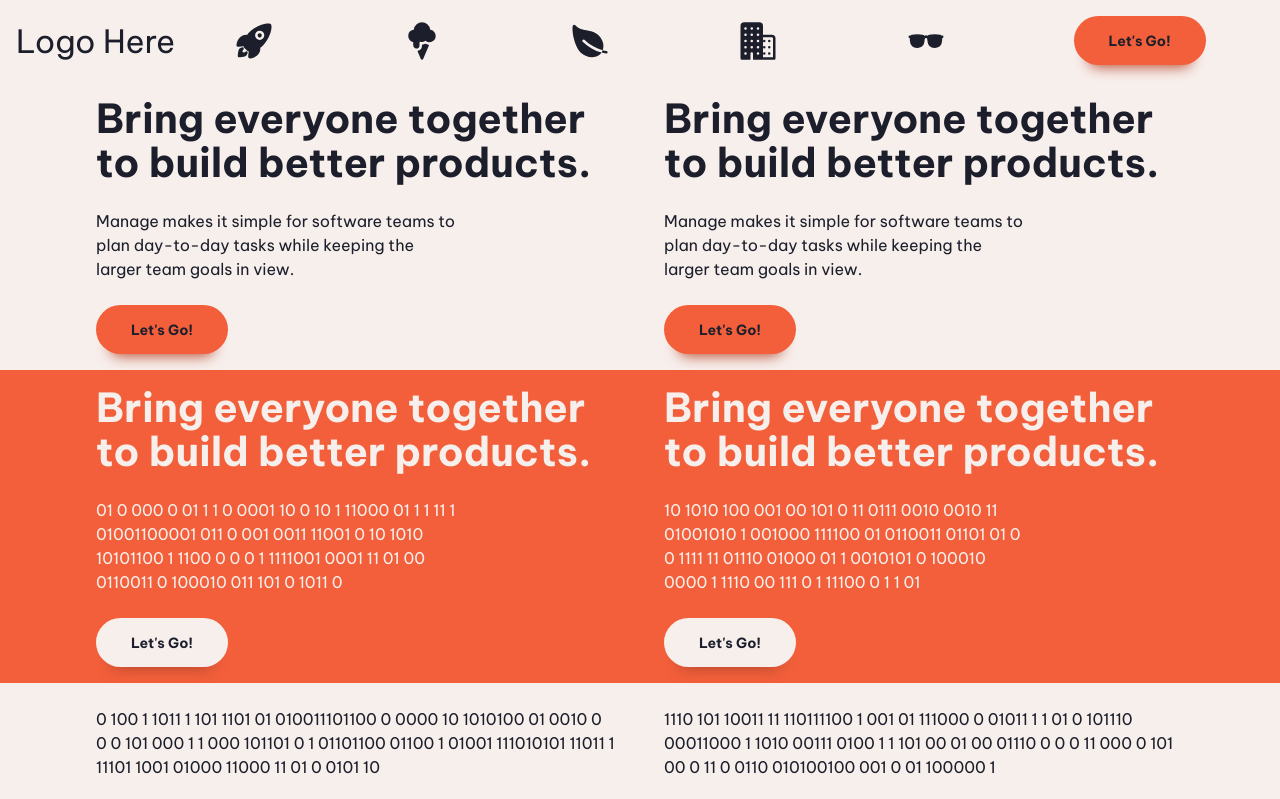
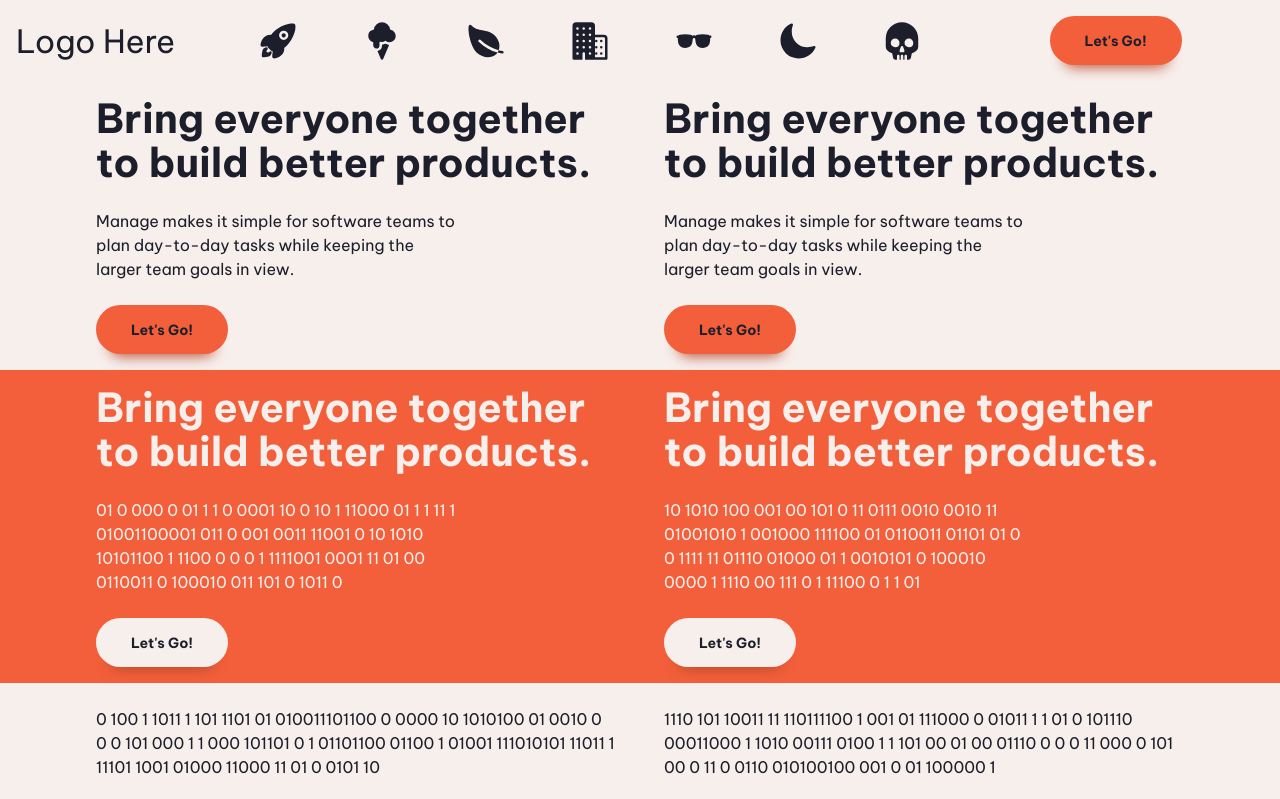
Before and after one commit to bennyjams/dynamic-palette-site, a React (Create React App) app: page / in a window 1280 px wide. Shown: the top 799 px of the page. Built offline with nearby package versions, Linux system fonts and the light colour scheme.

Commit message:
header adjustments for readability/aesthetics

```diff
--- a/src/App.css
+++ b/src/App.css
@@ -185,7 +185,7 @@ body {
 
 .nav-list {
   display: flex;
-  gap: clamp(1rem, 10vw, 8rem);
+  gap: clamp(1rem, 5vw, 8rem);
   font-weight: var(--fw-bold);
 }
 .nav-list a {
@@ -254,11 +254,13 @@ body {
   .nav-list {
     display: grid;
     width: 100%;
+    grid-template-columns: 1fr 1fr 1fr;
   }
   .nav-list li {
     text-align: center;
     align-items: center;
     justify-content: center;
+    margin-inline: auto;
   }
 
   .mobile-nav-toggle {
--- a/src/App.js
+++ b/src/App.js
@@ -81,6 +81,26 @@ export function setPalette(newPalette) {
     modDown: 0.7,
     dark: true,
   };
+  let night = {
+    name: "night",
+    pri: "#f2eed5",
+    acc: "#808ded",
+    neu: "#3b4699",
+    bkg: "#15255e",
+    modUp: 1.1,
+    modDown: 0.7,
+    dark: true,
+  };
+  let poison = {
+    name: "poison",
+    pri: "#94fcb3",
+    acc: "#53cc45",
+    neu: "#775fe0",
+    bkg: "#471fa3",
+    modUp: 1.1,
+    modDown: 0.7,
+    dark: true,
+  };
 
   function setColors(theme) {
     root.setAttribute(
@@ -136,6 +156,12 @@ export function setPalette(newPalette) {
     UpdateShadows(true);
   } else if (newPalette === "hacker") {
     setColors(hacker);
+    UpdateShadows(true);
+  } else if (newPalette === "night") {
+    setColors(night);
+    UpdateShadows(true);
+  } else if (newPalette === "poison") {
+    setColors(poison);
     UpdateShadows(true);
   }
 
--- a/src/components/Header.js
+++ b/src/components/Header.js
@@ -10,6 +10,8 @@ import { ReactComponent as Rocket } from "../images/theme-logos/rocket.svg";
 import { ReactComponent as Leaf } from "../images/theme-logos/leaf.svg";
 import { ReactComponent as Business } from "../images/theme-logos/business.svg";
 import { ReactComponent as Hacker } from "../images/theme-logos/glasses.svg";
+import { ReactComponent as Moon } from "../images/theme-logos/moon.svg";
+import { ReactComponent as Skull } from "../images/theme-logos/skull.svg";
 
 export function Header() {
   const [navVisible, setNavVisible] = useState(true);
@@ -37,25 +39,22 @@ export function Header() {
         >
           <ul aria-label="Primary" role={"list"} className="nav-list">
             <li>
-              <a className="nav-item" href="#">
+              <a className="nav-item">
                 <Rocket className="nav-svg" onClick={clickedSVG("standard")} />
               </a>
             </li>
             <li>
-              <a
-                className="nav-item"
-                // href="#"
-              >
+              <a className="nav-item">
                 <IceCream className="nav-svg" onClick={clickedSVG("candy")} />
               </a>
             </li>
             <li>
-              <a className="nav-item" href="#">
+              <a className="nav-item">
                 <Leaf className="nav-svg" onClick={clickedSVG("forest")} />
               </a>
             </li>
             <li>
-              <a className="nav-item" href="#">
+              <a className="nav-item">
                 <Business
                   className="nav-svg"
                   onClick={clickedSVG("business")}
@@ -63,8 +62,18 @@ export function Header() {
               </a>
             </li>
             <li>
-              <a className="nav-item" href="#">
+              <a className="nav-item">
                 <Hacker className="nav-svg" onClick={clickedSVG("hacker")} />
+              </a>
+            </li>
+            <li>
+              <a className="nav-item">
+                <Moon className="nav-svg" onClick={clickedSVG("night")} />
+              </a>
+            </li>
+            <li>
+              <a className="nav-item">
+                <Skull className="nav-svg" onClick={clickedSVG("poison")} />
               </a>
             </li>
           </ul>
```
